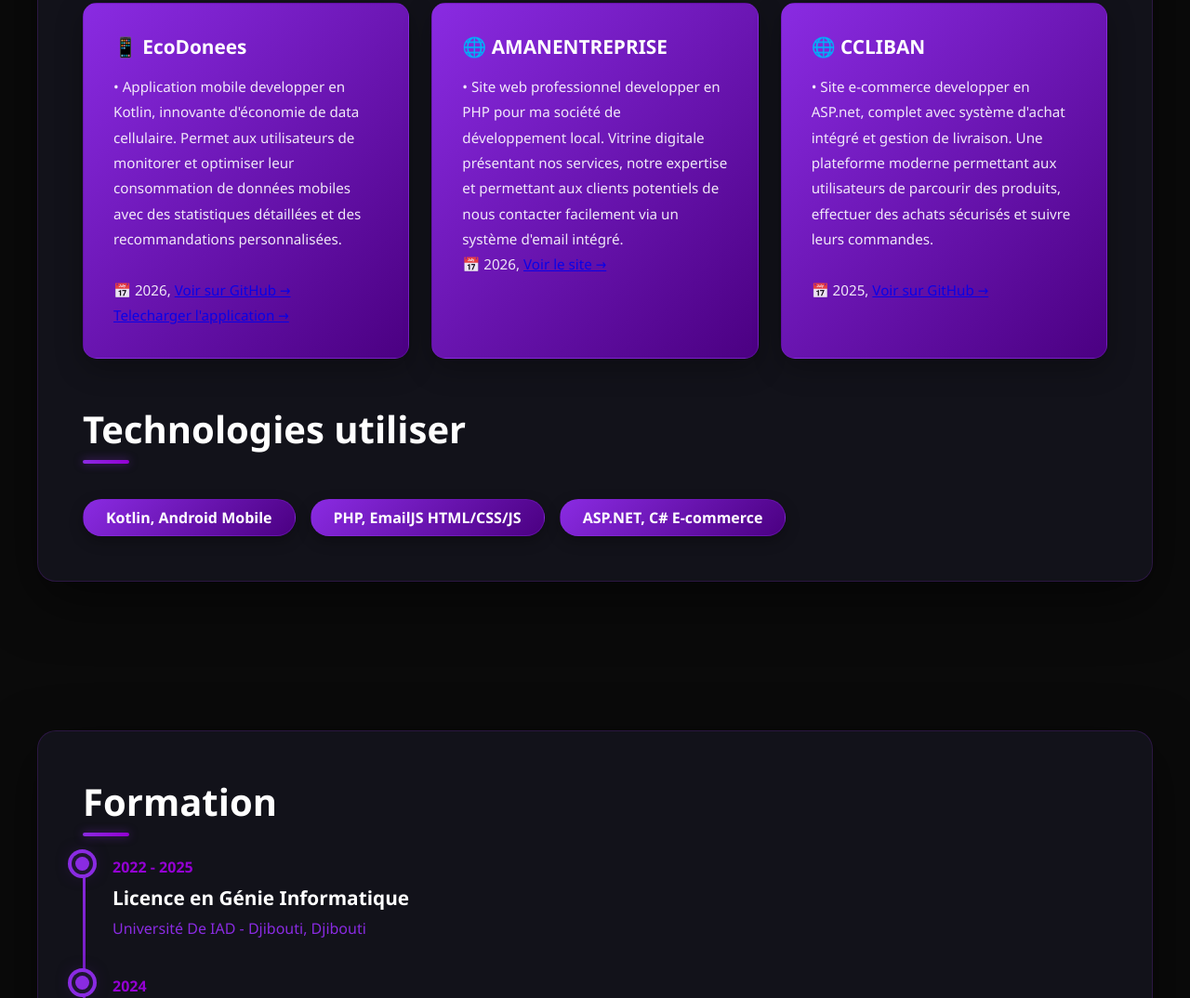
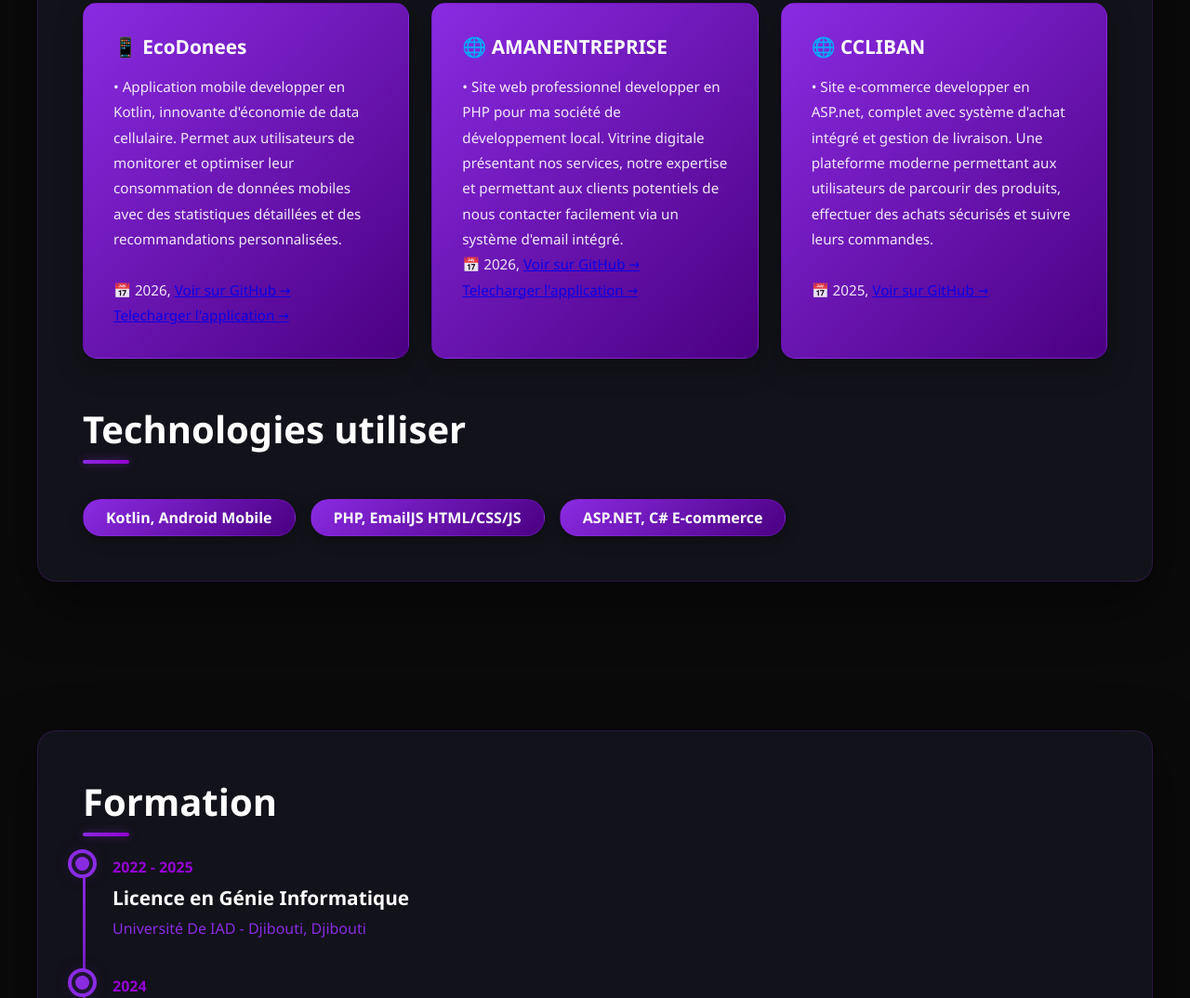
Before and after one commit to AmanAbdillahi/AmanAbdillahi.github.io, a plain HTML site: page index.html in a window 1280 px wide. Shown: the part 3610-4684 px from the top of the page at 93% size. Drawn offline with Linux system fonts and the light colour scheme.

Commit message:
Update index.html

```diff
--- a/index.html
+++ b/index.html
@@ -675,10 +675,13 @@
                     <div class="skill-title">🌐 AMANENTREPRISE</div>
                     <div class="skill-items">
                         • Site web professionnel developper en PHP pour ma société de développement local. Vitrine digitale présentant nos services, notre expertise et permettant aux clients potentiels de nous contacter facilement via un système d'email intégré.</br>
-                        📅 2026,  <a href="https://amanentreprise.page.gd" target="_blank" class="project-link">
-                            Voir le site →
+                        📅 2026,  <a href="https://github.com/AmanAbdillahi/projet2" target="_blank" class="project-link">
+                            Voir sur GitHub →
                         </a>
-
+                        </br>
+                        <a href="https://github.com/AmanAbdillahi/projet2" target="_blank" class="project-link">
+                            Telecharger l'application →
+                        </a>
                     </div>
                 </div>
 
```
